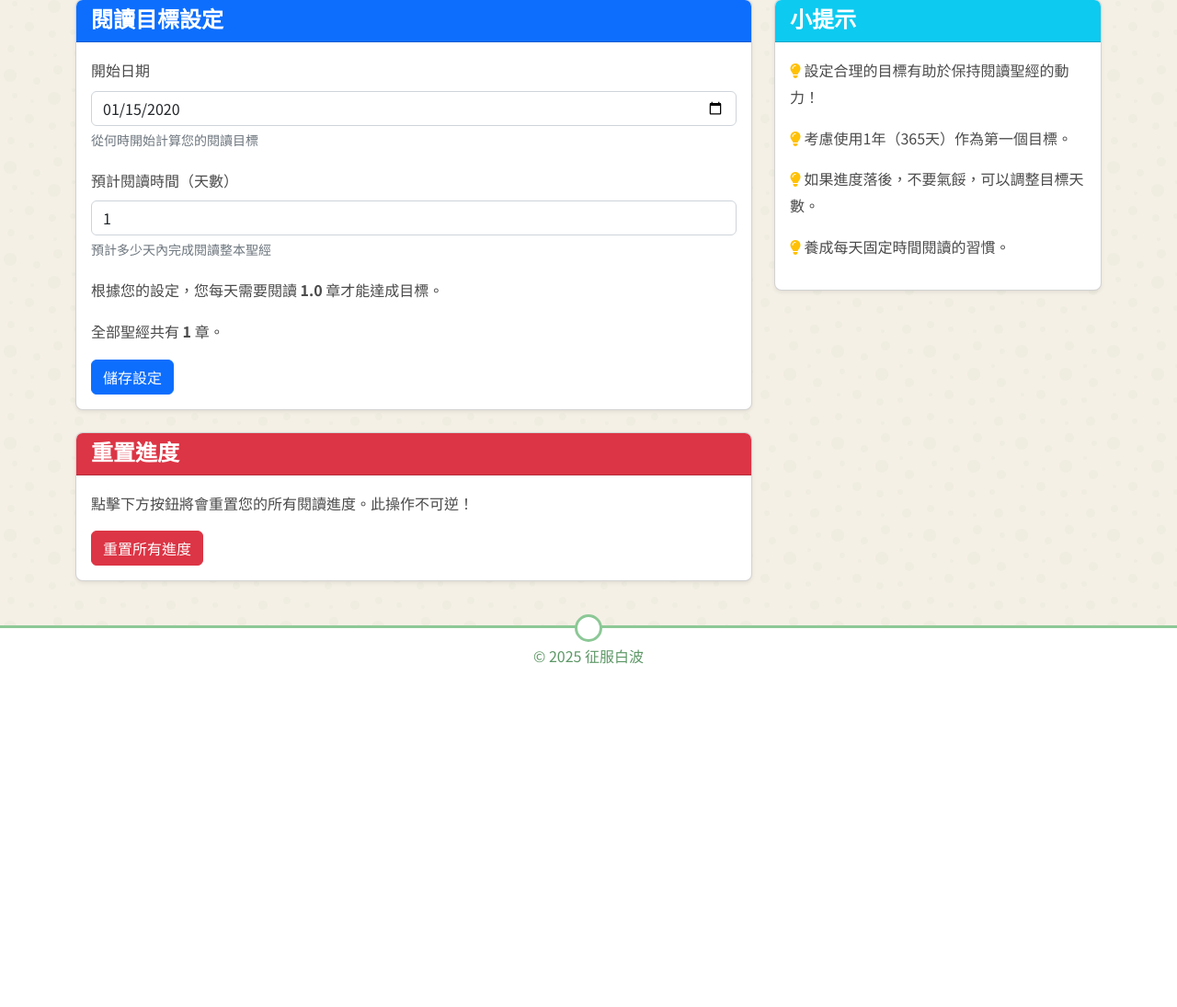
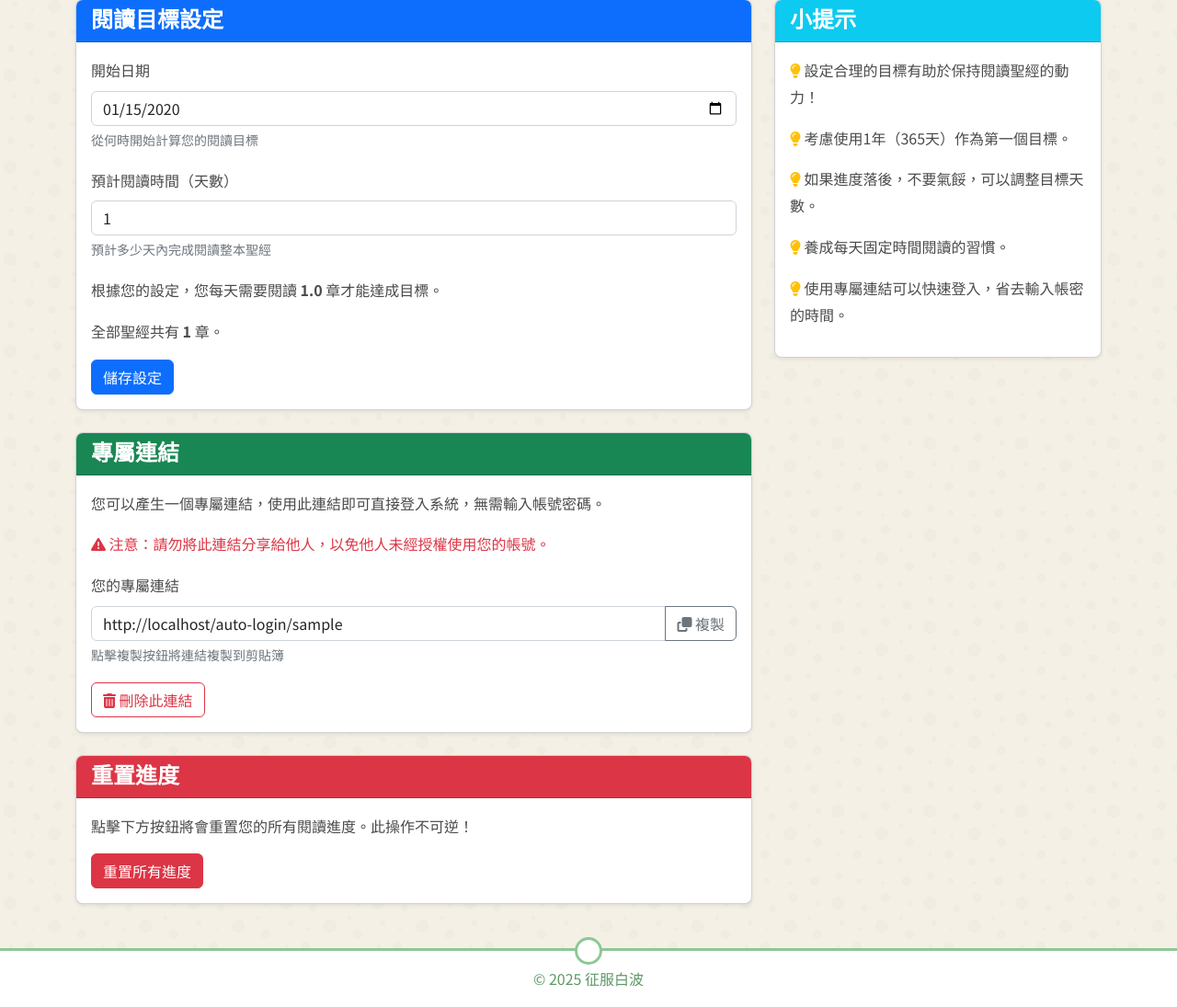
Before and after one commit to pu758614/conquer_bible_v2, a Flask app: page /settings in a window 1280 px wide. Shown: the part 229-1324 px from the top of the page at 92% size. Before the commit the page ends 951 px from the top, so only its background shows below. Run offline with Flask 2, Linux system fonts and the light colour scheme; a user stored in the database is signed in; tables that the repository leaves empty hold one stand-in row (values such as "Sample post"); some libraries are stand-ins or nearby versions.

Commit message:
Add auto-login feature for users by introducing an auto_login_token in the User model. Implement routes for generating and clearing the token, and update settings page to display the auto-login URL with copy functionality. Enhance user experience with appropriate notifications and UI elements.

```diff
--- a/app/models/user.py
+++ b/app/models/user.py
@@ -1,4 +1,5 @@
 from datetime import datetime, timedelta
+import secrets
 from werkzeug.security import generate_password_hash, check_password_hash
 from flask_login import UserMixin
 from app import db, login_manager
@@ -14,6 +15,7 @@ class User(UserMixin, db.Model):
     is_admin = db.Column(db.Boolean, default=False)
     start_date = db.Column(db.Date, default=datetime.utcnow().date)
     target_days = db.Column(db.Integer, default=365)  # Default to 1 year
+    auto_login_token = db.Column(db.String(255), unique=True, index=True)  # Added for auto-login feature
 
     # Reading progress
     progresses = db.relationship('ReadingProgress', backref='user', lazy='dynamic')
@@ -87,6 +89,28 @@ class User(UserMixin, db.Model):
 
         return total_chapters / self.target_days
 
+    def generate_auto_login_token(self):
+        """Generate a secure token for automatic login"""
+        self.auto_login_token = secrets.token_urlsafe(32)
+        db.session.commit()
+        return self.auto_login_token
+
+    def clear_auto_login_token(self):
+        """Remove the auto-login token"""
+        self.auto_login_token = None
+        db.session.commit()
+
+    def get_auto_login_url(self, request_base_url):
+        """Get the full auto-login URL including domain"""
+        from flask import url_for
+        if not self.auto_login_token:
+            return None
+
+        # Extract the base URL (domain) from the request
+        base_url = request_base_url.split('/')[0] + '//' + request_base_url.split('/')[2]
+        token_url = url_for('auth.auto_login', token=self.auto_login_token, _external=False)
+        return f"{base_url}{token_url}"
+
 @login_manager.user_loader
 def load_user(user_id):
     return User.query.get(int(user_id))
--- a/app/routes/main.py
+++ b/app/routes/main.py
@@ -42,6 +42,8 @@ def settings():
         start_date_str = request.form.get('start_date')
         target_days = request.form.get('target_days')
         reset = request.form.get('reset')
+        generate_token = request.form.get('generate_token')
+        delete_token = request.form.get('delete_token')
 
         # Handle form submission
         if start_date_str:
@@ -65,6 +67,16 @@ def settings():
             ReadingProgress.query.filter_by(user_id=current_user.id).delete()
             flash('閱讀進度已重置', 'success')
 
+        # Handle token generation
+        if generate_token == 'true':
+            current_user.generate_auto_login_token()
+            flash('自動登入連結已生成', 'success')
+
+        # Handle token deletion
+        if delete_token == 'true':
+            current_user.clear_auto_login_token()
+            flash('自動登入連結已刪除', 'success')
+
         from app import db
         db.session.commit()
         flash('設定已更新', 'success')
@@ -76,10 +88,16 @@ def settings():
     target_days = current_user.target_days or 365
     chapters_per_day = total_chapters / target_days
 
+    # Get auto-login URL if token exists
+    auto_login_url = None
+    if current_user.auto_login_token:
+        auto_login_url = current_user.get_auto_login_url(request.base_url)
+
     context = {
         'user': current_user,
         'total_chapters': total_chapters,
-        'chapters_per_day': round(chapters_per_day, 1)
+        'chapters_per_day': round(chapters_per_day, 1),
+        'auto_login_url': auto_login_url
     }
 
     return render_template('main/settings.html', **context)
--- a/app/routes/progress.py
+++ b/app/routes/progress.py
@@ -1,3 +1,4 @@
+import json
 from flask import Blueprint, render_template, redirect, url_for, jsonify, request
 from flask_login import login_required, current_user
 from app import db
--- a/app/templates/main/settings.html
+++ b/app/templates/main/settings.html
@@ -40,6 +40,44 @@
             </div>
         </div>
 
+        <!-- 新增自動登入連結區塊 -->
+        <div class="card shadow-sm mb-4">
+            <div class="card-header bg-success text-white">
+                <h4 class="card-title mb-0">專屬連結</h4>
+            </div>
+            <div class="card-body">
+                <p>您可以產生一個專屬連結，使用此連結即可直接登入系統，無需輸入帳號密碼。</p>
+                <p class="text-danger"><i class="fas fa-exclamation-triangle"></i> 注意：請勿將此連結分享給他人，以免他人未經授權使用您的帳號。</p>
+
+                {% if auto_login_url %}
+                <div class="mb-3">
+                    <label class="form-label">您的專屬連結</label>
+                    <div class="input-group">
+                        <input type="text" class="form-control" id="auto_login_url" value="{{ auto_login_url }}" readonly>
+                        <button class="btn btn-outline-secondary" type="button" id="copy_link_btn">
+                            <i class="fas fa-copy"></i> 複製
+                        </button>
+                    </div>
+                    <small class="text-muted">點擊複製按鈕將連結複製到剪貼簿</small>
+                </div>
+
+                <form method="POST" class="mt-3">
+                    <input type="hidden" name="delete_token" value="true">
+                    <button type="submit" class="btn btn-outline-danger">
+                        <i class="fas fa-trash-alt"></i> 刪除此連結
+                    </button>
+                </form>
+                {% else %}
+                <form method="POST">
+                    <input type="hidden" name="generate_token" value="true">
+                    <button type="submit" class="btn btn-success">
+                        <i class="fas fa-link"></i> 產生專屬連結
+                    </button>
+                </form>
+                {% endif %}
+            </div>
+        </div>
+
         <div class="card shadow-sm mb-4">
             <div class="card-header bg-danger text-white">
                 <h4 class="card-title mb-0">重置進度</h4>
@@ -64,6 +102,7 @@
                 <p><i class="fas fa-lightbulb text-warning"></i> 考慮使用1年（365天）作為第一個目標。</p>
                 <p><i class="fas fa-lightbulb text-warning"></i> 如果進度落後，不要氣餒，可以調整目標天數。</p>
                 <p><i class="fas fa-lightbulb text-warning"></i> 養成每天固定時間閱讀的習慣。</p>
+                <p><i class="fas fa-lightbulb text-warning"></i> 使用專屬連結可以快速登入，省去輸入帳密的時間。</p>
             </div>
         </div>
     </div>
@@ -89,6 +128,23 @@ $(document).ready(function() {
             $('#chapters_per_day_display').text('--');
         }
     });
+
+    // 複製連結按鈕功能
+    $('#copy_link_btn').on('click', function() {
+        var copyText = document.getElementById("auto_login_url");
+        copyText.select();
+        copyText.setSelectionRange(0, 99999); // For mobile devices
+        navigator.clipboard.writeText(copyText.value);
+
+        // 顯示複製成功提示
+        var originalText = $(this).html();
+        $(this).html('<i class="fas fa-check"></i> 已複製');
+
+        // 2秒後復原按鈕文字
+        setTimeout(function() {
+            $('#copy_link_btn').html(originalText);
+        }, 2000);
+    });
 });
 </script>
 {% endblock %}
```
Also changed, not shown: app/routes/auth.py (+16 -0 lines), migrations/versions/ee478fa608a2_add_auto_login_token_to_user_model.py (added, +34 -0 lines), README.md.
